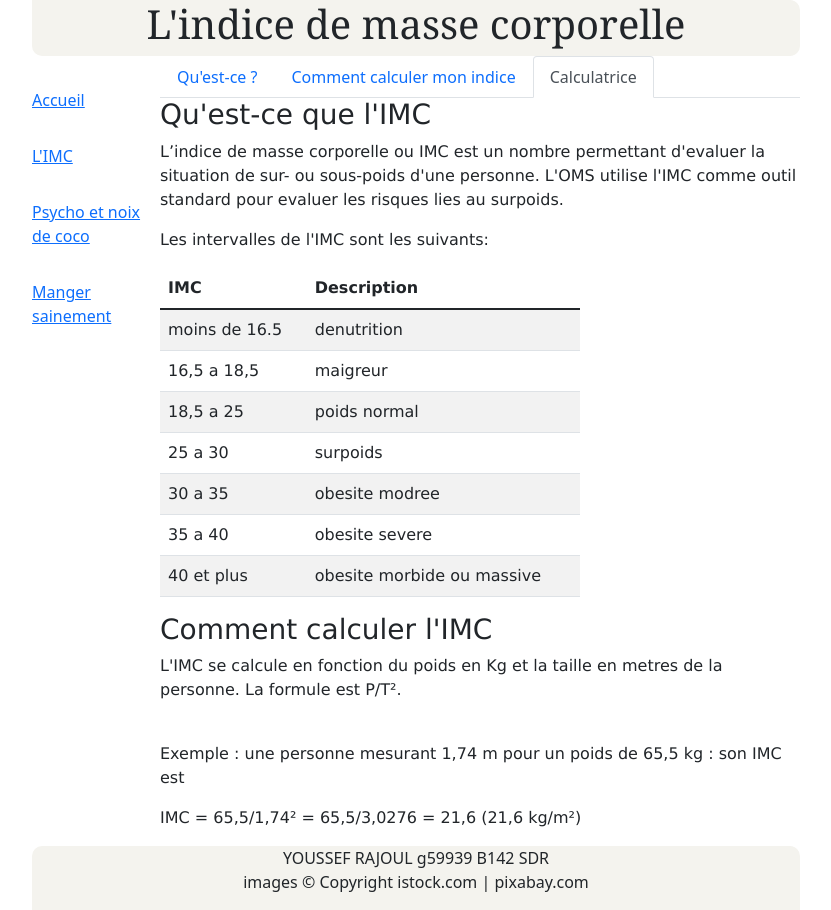
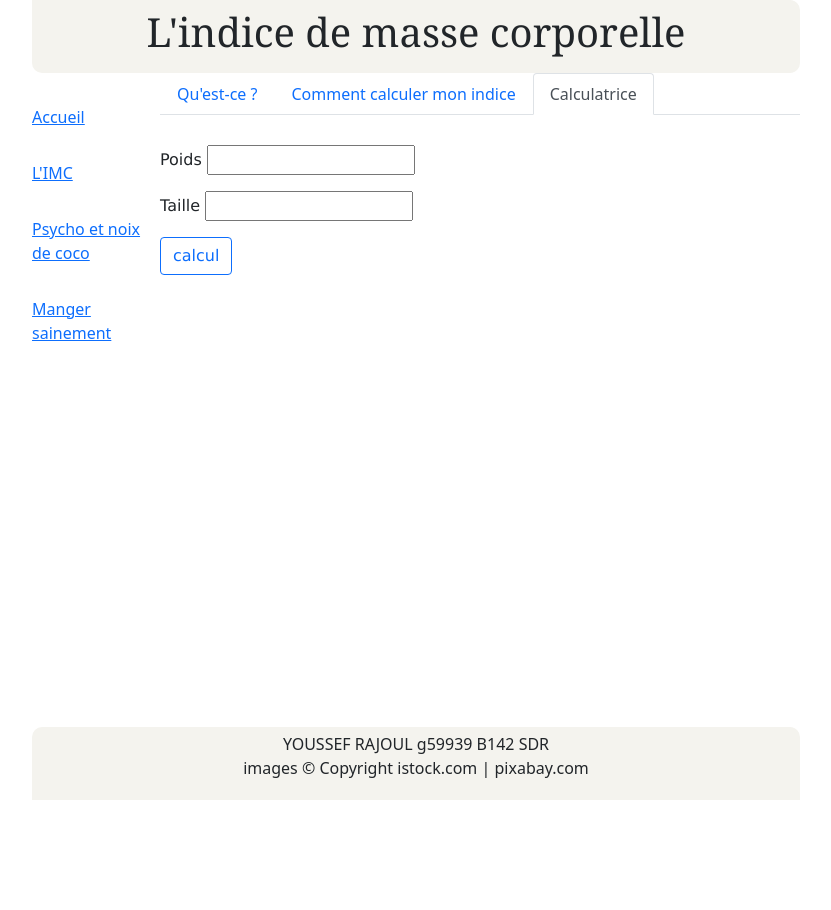
Before and after one commit to youssefrajoul/health-blog, a plain HTML site: page imc.html in a window 1280 px wide. Both pictures are taken after a click on the tab "Calculatrice". Shown: the whole page, without its empty margins (224-1055 px from the left). After the commit the page ends 800 px from the top, so only its background shows below. Drawn offline with nearby package versions, Linux system fonts and the light colour scheme.

Commit message:
3.3 page IMC : demande la taille et le poids

```diff
--- a/imc.html
+++ b/imc.html
@@ -98,6 +98,26 @@
           </p>
         </div>
       </div>
+      <!-- <div class="tab-pane fade" id="comment-calculer" role="tabpanel" aria-labelledby="comment-calculer-tab">
+        test
+      </div> -->
+      <div class="tab-pane fade" id="calculatrice" role="tabpanel" aria-labelledby="calculatrice-tab">
+        <form id="bmiform">
+          <div class="poids">
+            <p>
+              <label for="poids">Poids</label>
+              <input type="number" name="poids" id="poids" value="poids" autocomplete="off">
+            </p>
+          </div>
+          <div class="taille">
+            <p>
+              <label for="taille">Taille</label>
+              <input type="number" name="taille" id="taille" value="taille" autocomplete="off">
+            </p>
+          </div>
+          <button id="calcul" type="button" class="btn btn-outline-primary">calcul</button>
+        </form>
+      </div>
     </div>
   </main>
   <footer>
@@ -109,4 +129,5 @@
   </footer>
   <script src="javascript/js-imc.js"></script>
 </body>
+
 </html>
--- a/javascript/js-imc.js
+++ b/javascript/js-imc.js
@@ -6,5 +6,10 @@ $(function() {
         $(".tableBody").append($("<tr>"));
         $(".tableBody tr:last-child").append($("<td>").text(intervalles[i]));
         $(".tableBody tr:last-child").append($("<td>").text(description[i]));
-    }
+    };
+    $("#calcul").on("click", function() {
+        const taille = $("#taille").val()/100;
+        const poids = $("#poids").val();
+        alert(`votre taille est : ${taille} m`);
+    });
 });
```
